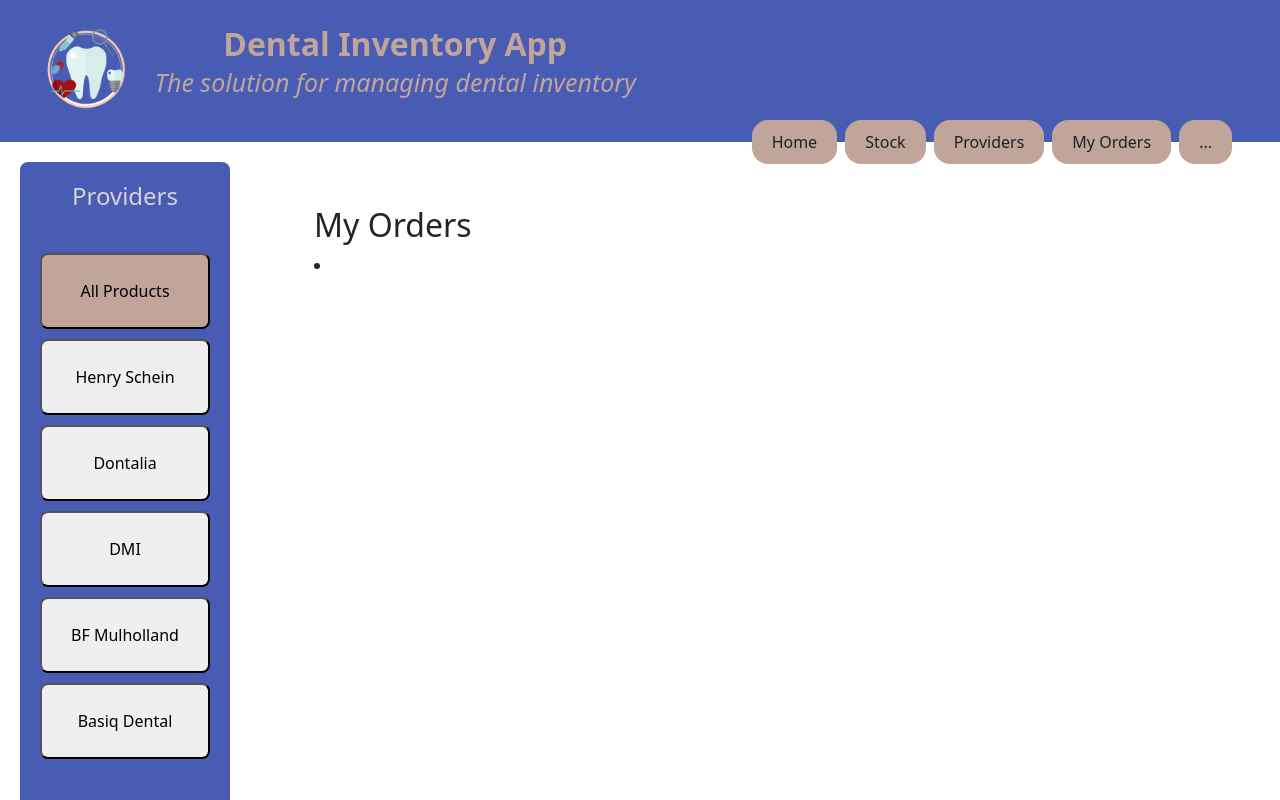
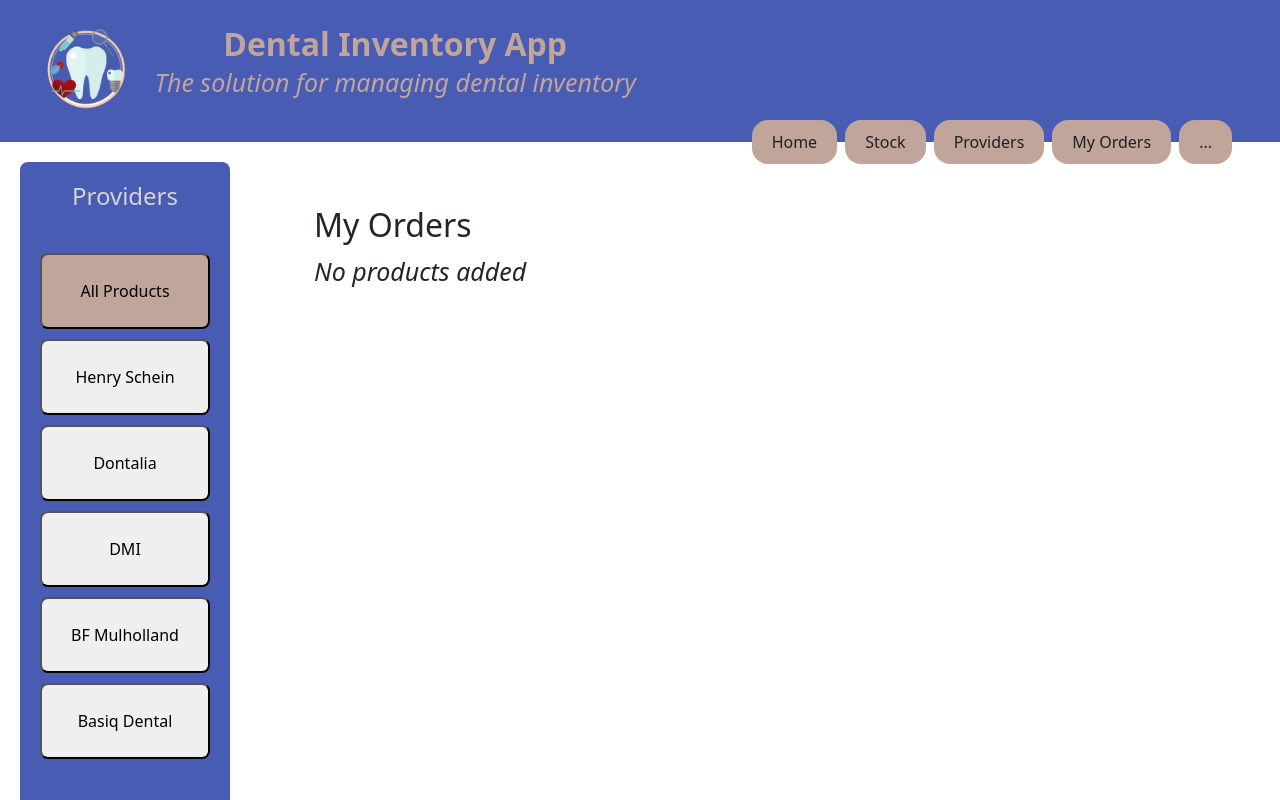
Before and after one commit to BacigalupoSofia/React-project-inventory, a React (Vite) app: page /orders in a window 1280 px wide. Shown: the top 800 px of the page. Built offline with nearby package versions, Linux system fonts and the light colour scheme.

Commit message:
Filter product in the car by provider to be displayed when a provider tab is selected. If same product is sell by diferent provider, it will be in both provider cart list

```diff
--- a/src/components/MyOrders.jsx
+++ b/src/components/MyOrders.jsx
@@ -7,22 +7,22 @@ import { providersData } from "../data/stock";
 export default function MyOrders({ addedToCart }) {
   const [selectedProvider, setSelectedProvider] = useState("All");
 
-  const product = addedToCart.map((productId) => {
-    stockData.find((item) => item.id === productId);
+  const products = addedToCart.map((productId) => {
+    return stockData.find((item) => item.id === productId);
   });
 
   const providers = [
     "All",
     ...new Set(providersData.map((p) => p.name)),
     //providers to display in my side bar:
-    //map through all the products and get the category, FLAT map to join all the  array of providers
+    //map through all the providers and get the name, FLAT map to join all the  array of providers
     // ..new takes the values from set and put them into an array
   ];
 
   const filteredProducts =
     selectedProvider === "All"
-      ? stockData
-      : stockData.filter((p) => p.provider.includes(selectedProvider));
+      ? products
+      : products.filter((p) => p.provider.includes(selectedProvider));
 
   //filter my products that contains the selected provider in their array provider
 
@@ -38,26 +38,25 @@ export default function MyOrders({ addedToCart }) {
 
       <div className="my-orders-content p-5 m-3">
         <h2>My Orders</h2>
-        {filteredProducts ? (
-          <li key={filteredProducts.id}>
-            <div>
-              <h3>{filteredProducts.productName}</h3>
-              <p>{filteredProducts.description}</p>
-            </div>
-          </li>
-        ) : null}
+        {filteredProducts.length > 0 ? (
+          filteredProducts.map((product) => (
+            <li key={product.id}>
+              <div>
+                <h3>{product.productName}</h3>
+                <p>{product.description}</p>
+              </div>
+            </li>
+          ))
+        ) : (
+          <p>No products added</p>
+        )}
       </div>
     </div>
   );
 }
 
 //Providers side bar
-function SideBarProviders({
-  providers,
-  selectedProvider,
-  setSelectedProvider,
-  onSelectProvider,
-}) {
+function SideBarProviders({ providers, selectedProvider, onSelectProvider }) {
   //To filter by provider name in my  side bar
 
   return (
```
